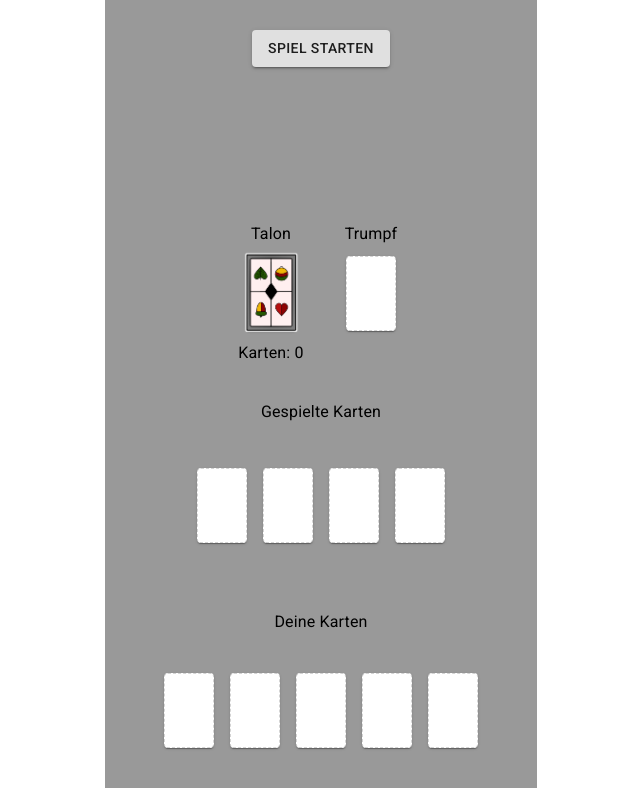
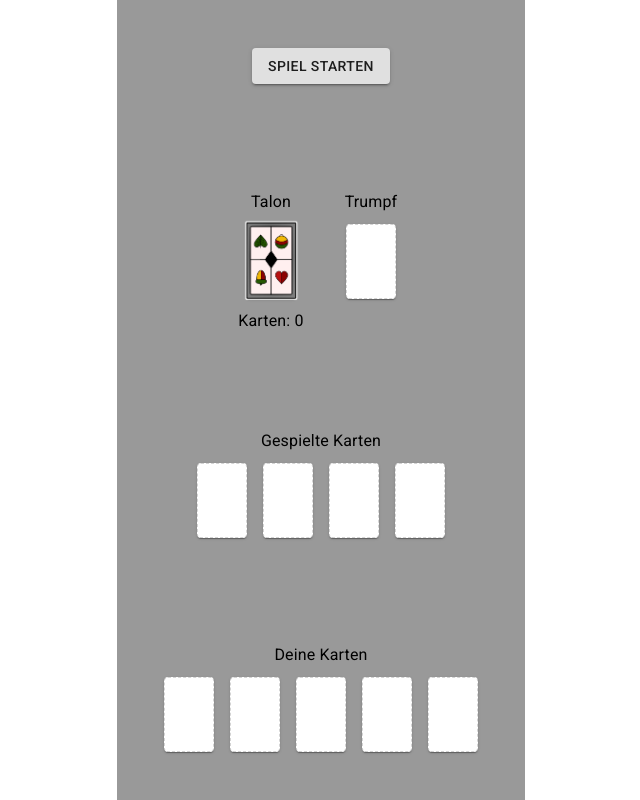
Before and after one commit to TrueTaco/Gaigel, a React (Create React App) app in the folder client/: page / in a window 1280 px wide. Shown: the whole page, without its empty margins (319-959 px from the left). Built offline with nearby package versions, Linux system fonts and the light colour scheme; no server answers.

Commit message:
Fix layout (with Box)

```diff
--- a/client/src/components/Gaigel/Control.tsx
+++ b/client/src/components/Gaigel/Control.tsx
@@ -1,11 +1,13 @@
 import { makeStyles } from "@material-ui/core/styles";
 import Button from "@material-ui/core/Button";
-import { Grid } from "@material-ui/core";
+import { Box } from "@material-ui/core";
 
 const useStyles = makeStyles({
     root: {
-        marginTop: 30,
-        justifyContent: "space-evenly",
+        display: "flex",
+        justifyContent: "center",
+        alignContent: "center",
+        alignItems: "center",
     },
     beginGame: {},
 });
@@ -22,11 +24,11 @@ const Control: React.FC<Props> = ({ beginGame }) => {
     };
 
     return (
-        <Grid className={classes.root}>
+        <Box className={classes.root}>
             <Button className={classes.beginGame} variant="contained" onClick={handleGameBegin}>
                 Spiel starten
             </Button>
-        </Grid>
+        </Box>
     );
 };
 
--- a/client/src/components/Gaigel/Gaigel.tsx
+++ b/client/src/components/Gaigel/Gaigel.tsx
@@ -20,6 +20,11 @@ const useStyles = makeStyles({
         // height: "100%",
         height: "100vh",
         backgroundColor: "#999",
+        display: "flex",
+        flexDirection: "column",
+        justifyContent: "space-around",
+        alignContent: "space-around",
+        alignItems: "center",
     },
     item: {
         display: "flex",
@@ -148,22 +153,20 @@ const Gaigel: React.FC<Props> = () => {
     // MARK: Return
     // <Typography>|{response}|</Typography>
     return (
-        <Grid
+        <Box
             className={classes.root}
-            container
-            justifyContent="center"
-            alignItems="center"
-            direction="column"
-            spacing={3}
+            // display="flex"
+            // justifyContent="center"
+            // alignItems="center"
+            // direction="column"
+            // spacing={3}
         >
             {!loggedIn ? (
                 <LandingPage login={login} />
             ) : (
                 <>
-                    <Grid className={classes.item} item>
                     <Control beginGame={beginGame}></Control>
-                    </Grid>
-                    <Grid className={classes.item} item>
+
                     <Grid
                         justifyContent="center"
                         alignItems="center"
@@ -173,16 +176,13 @@ const Gaigel: React.FC<Props> = () => {
                         <Talon cardsLeft={talonCards.length} drawCard={drawCard} />
                         <TrumpCard trumpCard={trumpCard} />
                     </Grid>
-                    </Grid>
-                    <Grid className={classes.item} item>
+
                     <PlayedCards playedCards={playedCards} playerCount={playerCount} />
-                    </Grid>
-                    <Grid className={classes.item} item>
+
                     <YourCards userCards={yourCards} playCard={playCard} />
-                    </Grid>
                 </>
             )}
-        </Grid>
+        </Box>
     );
 };
 
```
Lines whose indentation alone changed are shown as unchanged.
